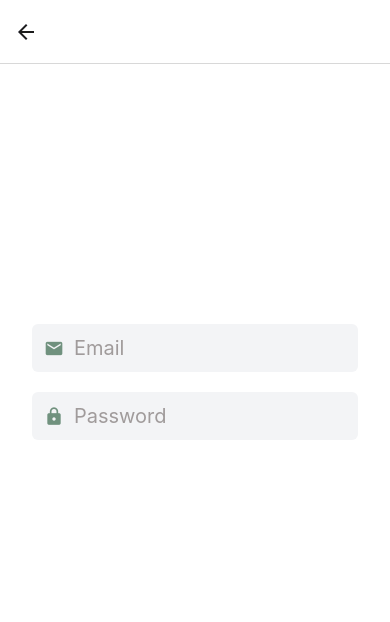
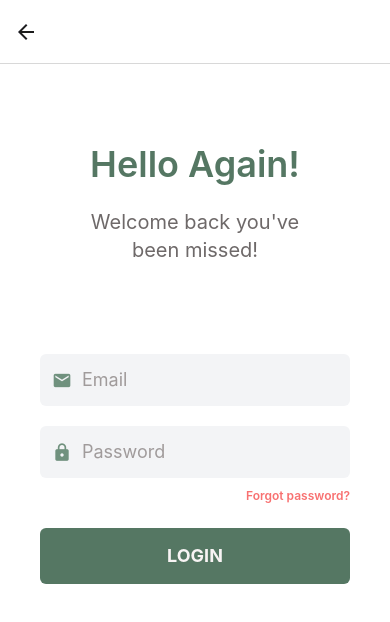
Before and after one commit to NderimKrasniqi/rent-it, a React Native app in the folder frontend/: screen /LoginScreen in a window 390 px wide. Shown: the top 622 px of the page. Built offline with nearby package versions, Linux system fonts and the light colour scheme.

Commit message:
added some text to Loginscreen

```diff
--- a/frontend/src/components/AppButton.tsx
+++ b/frontend/src/components/AppButton.tsx
@@ -7,6 +7,7 @@ import {
 interface Props extends TouchableHighlightProps {
   title: string;
   color: string;
+  onPress: () => void;
 }
 
 const AppButton: React.FC<Props> = ({
@@ -17,7 +18,7 @@ const AppButton: React.FC<Props> = ({
 }) => {
   return (
     <TouchableHighlight
-      className={`bg-medium rounded-md p-3.5 m-2 ${color}`}
+      className={`bg-medium w-full rounded-md p-3.5 my-2 ${color}`}
       onPress={onPress}
       {...otherProps}
     >
--- a/frontend/src/screens/LoginScreen.tsx
+++ b/frontend/src/screens/LoginScreen.tsx
@@ -1,18 +1,27 @@
 import { View, Text } from 'react-native';
 import React, { useState } from 'react';
 import AppInputField from '../components/AppInputField';
+import AppButton from '../components/AppButton';
+import colors from '../utils/colors';
 
 const LoginScreen: React.FC = () => {
   const [email, setEmail] = useState<string>('');
   const [password, setPassword] = useState<string>('');
   return (
-    <View className="flex-1 items-center justify-center px-8 mb-36">
+    <View className="flex-1 items-center px-10">
+      <View className="justify-center items-center my-20">
+        <Text className="text-4xl text-primary-500 font-semibold mb-6">
+          Hello Again!
+        </Text>
+        <Text className="text-xl text-medium">Welcome back you've</Text>
+        <Text className="text-xl text-medium">been missed!</Text>
+      </View>
+      <View className="w-full">
         <AppInputField
           icon="email"
           placeholder="Email"
           value={email}
           onChangeText={setEmail}
-        autoFocus
         />
         <AppInputField
           icon="lock"
@@ -21,6 +30,16 @@ const LoginScreen: React.FC = () => {
           onChangeText={setPassword}
           secureTextEntry={true}
         />
+        <Text className="text-right text-xs text-red-400 font-semibold mb-4">
+          Forgot password?
+        </Text>
+      </View>
+      <AppButton
+        color={colors.primaryBg}
+        underlayColor={colors.primaryTint}
+        title="Login"
+        onPress={() => console.log('logging in :D')}
+      />
     </View>
   );
 };
--- a/frontend/tailwind.config.js
+++ b/frontend/tailwind.config.js
@@ -2,12 +2,6 @@
 module.exports = {
   content: ['./App.{js,jsx,ts,tsx}', './src/**/*.{js,jsx,ts,tsx}'],
   theme: {
-    fontSize: {
-      sm: ['14px', '20px'],
-      base: ['16px', '24px'],
-      lg: ['20px'],
-      xl: ['24px', '32px'],
-    },
     extend: {
       colors: {
         light: '#f8f4f4',
```
Lines whose indentation alone changed are shown as unchanged.
